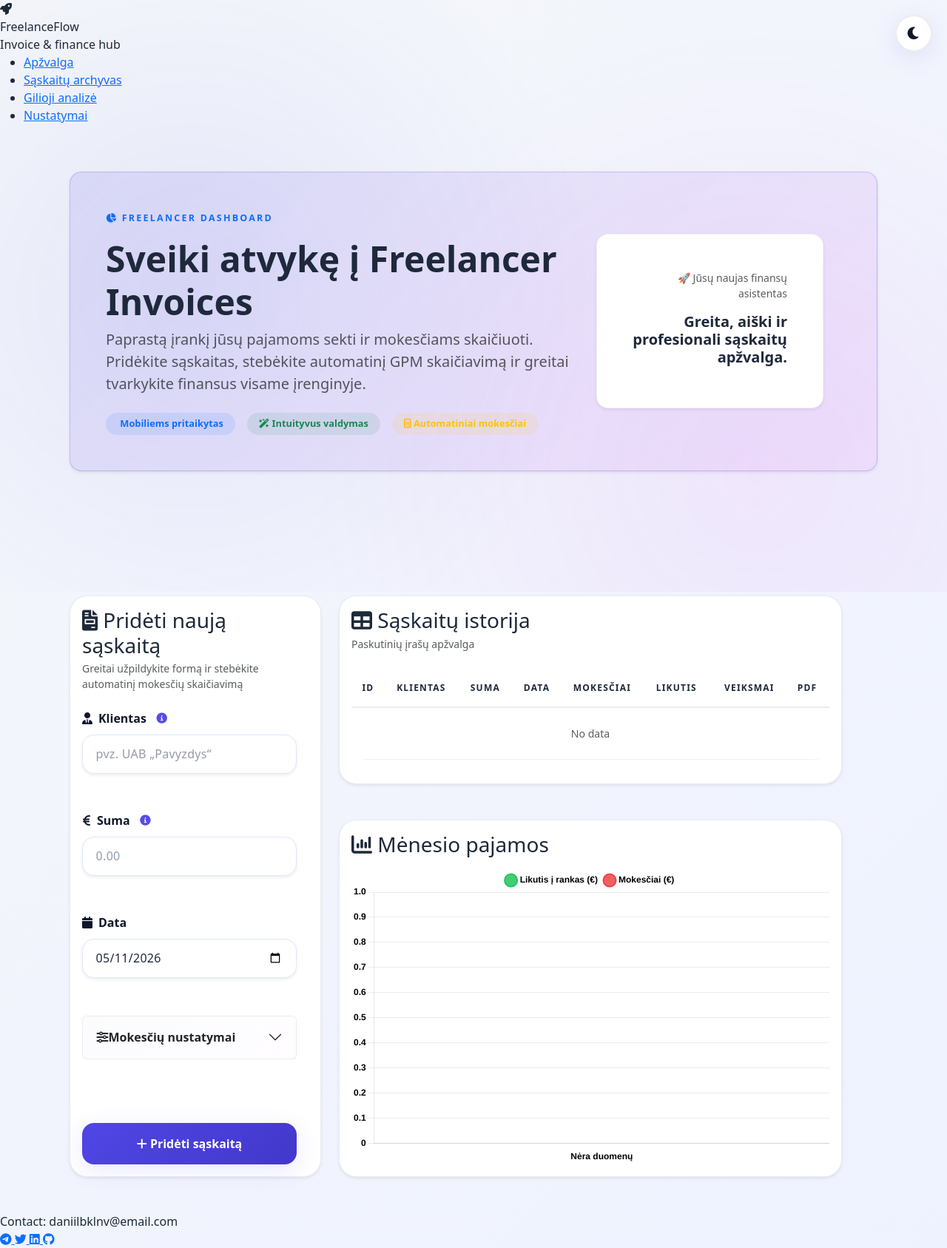
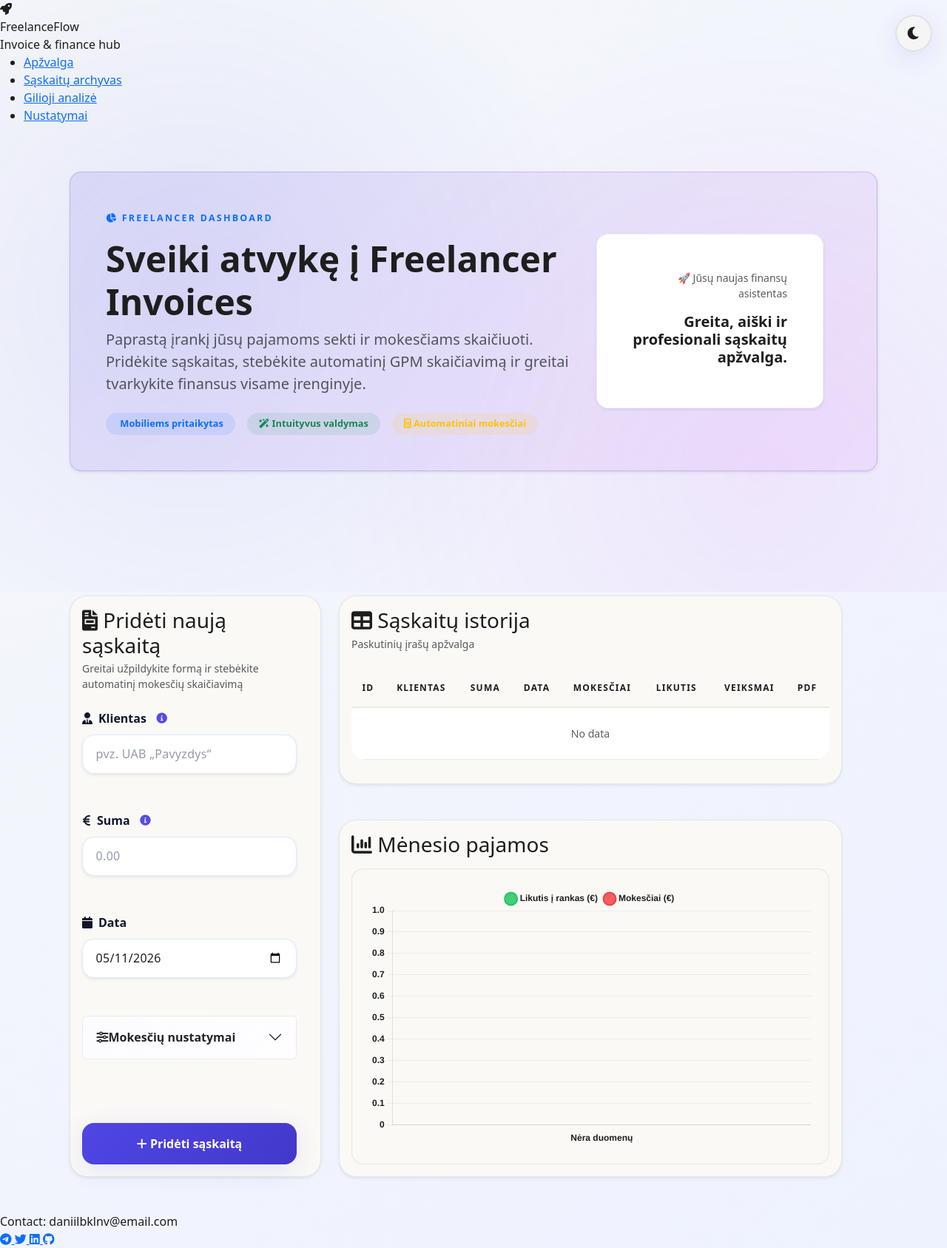
Before and after one commit to db290121-coder/websaito-kurimas, a Flask app: page / in a window 1280 px wide. Shown: the whole page at 74% size. Run offline with Flask 3, Linux system fonts and the light colour scheme; some libraries are stand-ins or nearby versions.

Commit message:
new design

```diff
--- a/static/style.css
+++ b/static/style.css
@@ -1,54 +1,54 @@
 :root {
     --bg: linear-gradient(135deg, #f5f7fa 0%, #eef2ff 100%);
-    --bg-color: #f8fafc;
-    --surface: #ffffff;
-    --card-bg: #ffffff;
+    --bg-color: #F0F2F5;
+    --surface: #F5F5F5;
+    --card-bg: #FAF9F6;
     --input-bg: #ffffff;
-    --table-bg: #ffffff;
+    --table-bg: #FAF9F6;
     --primary: #4f46e5;
     --primary-dark: #4338ca;
     --primary-soft: #eef2ff;
     --muted: #667085;
-    --text: #0f172a;
-    --text-color: #1e293b;
+    --text: #1E1E1E;
+    --text-color: #1E1E1E;
     --label-color: #0f172a;
     --danger: #dc2626;
     --success: #16a34a;
     --warning: #d946ef;
-    --border: rgba(15, 23, 42, 0.08);
+    --border: rgba(0, 0, 0, 0.08);
     --border-color: #e0e7ff;
     --shadow-sm: 0 4px 16px rgba(79, 70, 229, 0.08);
     --shadow-md: 0 8px 32px rgba(79, 70, 229, 0.12);
     --shadow-lg: 0 16px 48px rgba(79, 70, 229, 0.16);
     --transition: all 0.3s cubic-bezier(0.4, 0, 0.2, 1);
-    --chart-grid: rgba(15, 23, 42, 0.08);
-    --chart-text: #000000;
+    --chart-grid: rgba(0, 0, 0, 0.05);
+    --chart-text: #1E1E1E;
 }
 
 [data-theme="dark"] {
     --bg: linear-gradient(135deg, #0f172a 0%, #1e293b 100%);
-    --bg-color: #0f172a;
-    --surface: #1e293b;
-    --card-bg: #1e293b;
-    --input-bg: #2d3748;
-    --table-bg: #1e293b;
+    --bg-color: #0C0C0C;
+    --surface: #121212;
+    --card-bg: #1E1E1E;
+    --input-bg: #2C2C2C;
+    --table-bg: #1E1E1E;
     --primary: #6366f1;
     --primary-dark: #4f46e5;
     --primary-soft: #1e293b;
     --muted: #94a3b8;
-    --text: #f8fafc;
-    --text-color: #f8fafc;
+    --text: #FAF9F6;
+    --text-color: #FAF9F6;
     --label-color: #f8fafc;
     --danger: #ef4444;
     --success: #22c55e;
     --warning: #ec4899;
-    --border: rgba(241, 245, 249, 0.1);
+    --border: rgba(255, 255, 255, 0.1);
     --border-color: #4a5568;
     --shadow-sm: 0 4px 16px rgba(15, 23, 42, 0.3);
     --shadow-md: 0 8px 32px rgba(15, 23, 42, 0.4);
     --shadow-lg: 0 16px 48px rgba(15, 23, 42, 0.5);
-    --chart-grid: rgba(241, 245, 249, 0.1);
-    --chart-text: #ffffff;
+    --chart-text: #FAF9F6;
+    --chart-grid: rgba(255, 255, 255, 0.05);
 }
 
 /* Bootstrap Override for Dark Mode */
@@ -234,8 +234,9 @@ html {
 
 body {
     background: var(--bg) !important;
-    background-color: var(--bg-color) !important;
-    color: var(--text-color) !important;
+    background-color: var(--bg-color);
+    color: var(--text-color);
+    transition: background 0.3s ease;
 }
 
 /* Main container centering */
@@ -861,7 +862,47 @@ body::before {
         justify-content: center;
         min-height: 120px;
     }
-}/* Theme Toggle Button */
+
+}
+
+/* Viršutinis meniu */
+.top-menu {
+    display: flex;
+    justify-content: space-between;
+    align-items: center;
+    padding: 1rem 2rem;
+    background: var(--surface);
+    border-bottom: 1px solid var(--border);
+    position: sticky;
+    top: 0;
+    z-index: 1000;
+}
+
+.menu-center {
+    display: flex;
+    gap: 2rem;
+}
+
+.menu-link {
+    text-decoration: none;
+    color: var(--muted);
+    font-weight: 600;
+    transition: 0.3s;
+}
+
+.menu-link:hover, .menu-link.active {
+    color: var(--primary);
+}
+
+/* Grafiko konteineris tamsiam fonui */
+.chart-container {
+    background: var(--card-bg);
+    border-radius: 1rem;
+    padding: 1.5rem;
+    border: 1px solid var(--border);
+}
+
+/* Theme Toggle Button */
 .theme-toggle-btn {
     position: fixed;
     top: 20px;
```
